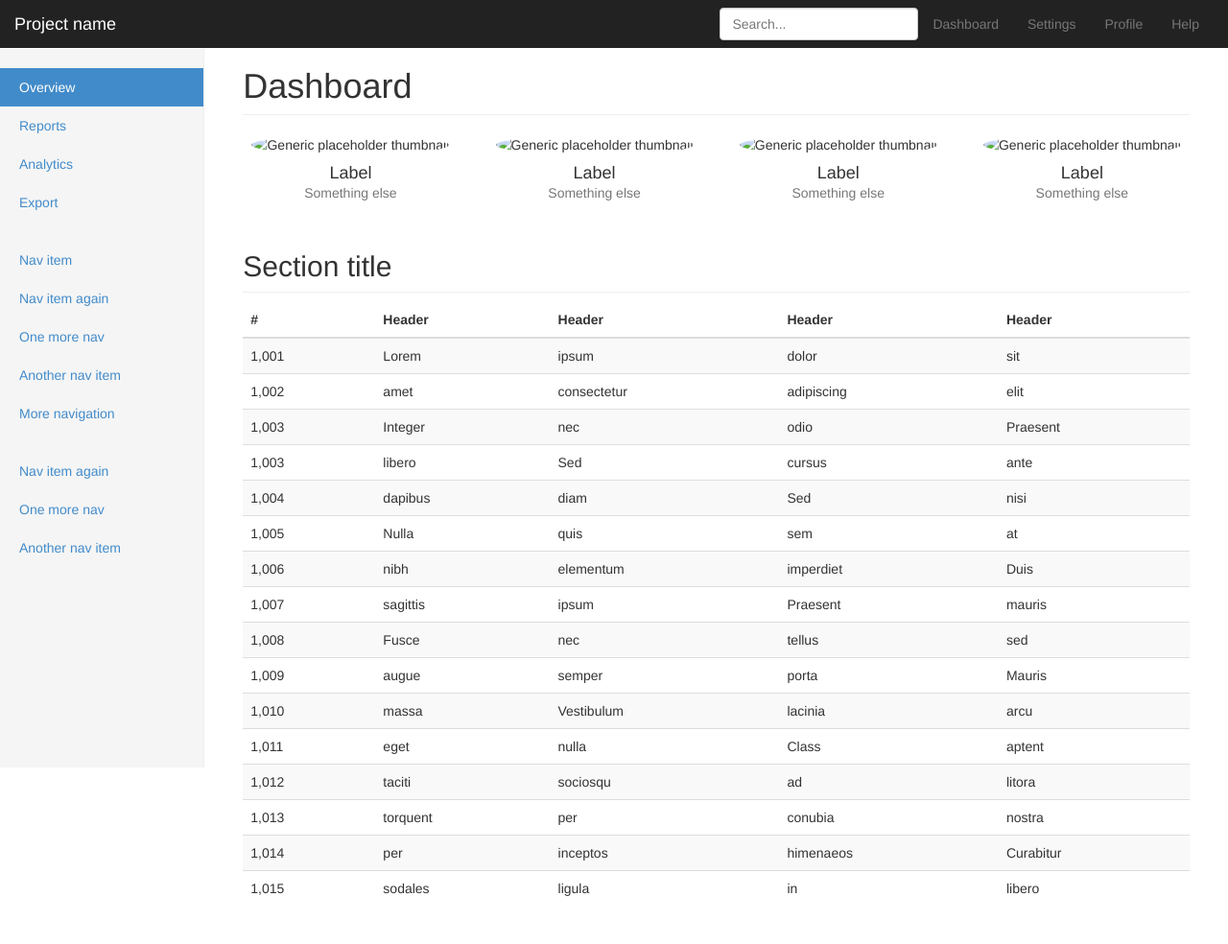
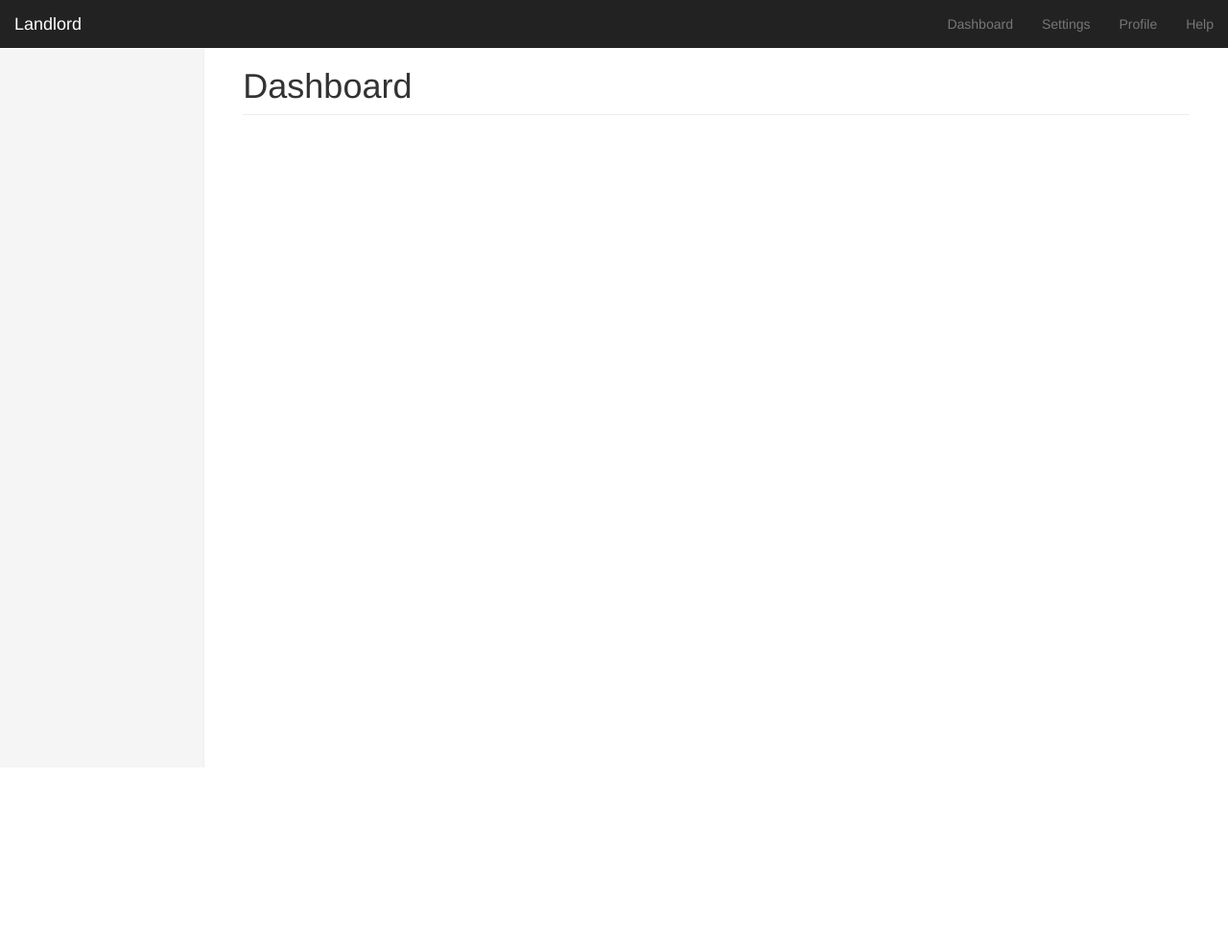
Before and after one commit to peteryao/landlord, a Django app: template templates/core/base.html in a window 1280 px wide. Shown: the whole page at 96% size. After the commit the page ends 800 px from the top, so only its background shows below. Run offline with Django 3.2, Linux system fonts and the light colour scheme; the template is opened without the code that fills it, so the values that code supplies are empty; some libraries are stand-ins or nearby versions.

Commit message:
Updated base/management templates

```diff
--- a/templates/core/base.html
+++ b/templates/core/base.html
@@ -39,7 +39,7 @@
             <span class="icon-bar"></span>
             <span class="icon-bar"></span>
           </button>
-          <a class="navbar-brand" href="#">Project name</a>
+          <a class="navbar-brand" href="#">Landlord</a>
         </div>
         <div class="navbar-collapse collapse">
           <ul class="nav navbar-nav navbar-right">
@@ -48,9 +48,6 @@
             <li><a href="#">Profile</a></li>
             <li><a href="#">Help</a></li>
           </ul>
-          <form class="navbar-form navbar-right">
-            <input type="text" class="form-control" placeholder="Search...">
-          </form>
         </div>
       </div>
     </div>
@@ -58,179 +55,12 @@
     <div class="container-fluid">
       <div class="row">
         <div class="col-sm-3 col-md-2 sidebar">
-          <ul class="nav nav-sidebar">
-            <li class="active"><a href="#">Overview</a></li>
-            <li><a href="#">Reports</a></li>
-            <li><a href="#">Analytics</a></li>
-            <li><a href="#">Export</a></li>
-          </ul>
-          <ul class="nav nav-sidebar">
-            <li><a href="">Nav item</a></li>
-            <li><a href="">Nav item again</a></li>
-            <li><a href="">One more nav</a></li>
-            <li><a href="">Another nav item</a></li>
-            <li><a href="">More navigation</a></li>
-          </ul>
-          <ul class="nav nav-sidebar">
-            <li><a href="">Nav item again</a></li>
-            <li><a href="">One more nav</a></li>
-            <li><a href="">Another nav item</a></li>
-          </ul>
+        {% block sidebar %}{% endblock sidebar %}
         </div>
+
         <div class="col-sm-9 col-sm-offset-3 col-md-10 col-md-offset-2 main">
           <h1 class="page-header">Dashboard</h1>
-
-          <div class="row placeholders">
-            <div class="col-xs-6 col-sm-3 placeholder">
-              <img data-src="{{ STATIC_URL }}js/holder.js/200x200/auto/sky" class="img-responsive" alt="Generic placeholder thumbnail">
-              <h4>Label</h4>
-              <span class="text-muted">Something else</span>
-            </div>
-            <div class="col-xs-6 col-sm-3 placeholder">
-              <img data-src="holder.js/200x200/auto/vine" class="img-responsive" alt="Generic placeholder thumbnail">
-              <h4>Label</h4>
-              <span class="text-muted">Something else</span>
-            </div>
-            <div class="col-xs-6 col-sm-3 placeholder">
-              <img data-src="{{ STATIC_URL }}js/holder.js/200x200/auto/sky" class="img-responsive" alt="Generic placeholder thumbnail">
-              <h4>Label</h4>
-              <span class="text-muted">Something else</span>
-            </div>
-            <div class="col-xs-6 col-sm-3 placeholder">
-              <img data-src="{{ STATIC_URL }}js/holder.js/200x200/auto/vine" class="img-responsive" alt="Generic placeholder thumbnail">
-              <h4>Label</h4>
-              <span class="text-muted">Something else</span>
-            </div>
-          </div>
-
-          <h2 class="sub-header">Section title</h2>
-          <div class="table-responsive">
-            <table class="table table-striped">
-              <thead>
-                <tr>
-                  <th>#</th>
-                  <th>Header</th>
-                  <th>Header</th>
-                  <th>Header</th>
-                  <th>Header</th>
-                </tr>
-              </thead>
-              <tbody>
-                <tr>
-                  <td>1,001</td>
-                  <td>Lorem</td>
-                  <td>ipsum</td>
-                  <td>dolor</td>
-                  <td>sit</td>
-                </tr>
-                <tr>
-                  <td>1,002</td>
-                  <td>amet</td>
-                  <td>consectetur</td>
-                  <td>adipiscing</td>
-                  <td>elit</td>
-                </tr>
-                <tr>
-                  <td>1,003</td>
-                  <td>Integer</td>
-                  <td>nec</td>
-                  <td>odio</td>
-                  <td>Praesent</td>
-                </tr>
-                <tr>
-                  <td>1,003</td>
-                  <td>libero</td>
-                  <td>Sed</td>
-                  <td>cursus</td>
-                  <td>ante</td>
-                </tr>
-                <tr>
-                  <td>1,004</td>
-                  <td>dapibus</td>
-                  <td>diam</td>
-                  <td>Sed</td>
-                  <td>nisi</td>
-                </tr>
-                <tr>
-                  <td>1,005</td>
-                  <td>Nulla</td>
-                  <td>quis</td>
-                  <td>sem</td>
-                  <td>at</td>
-                </tr>
-                <tr>
-                  <td>1,006</td>
-                  <td>nibh</td>
-                  <td>elementum</td>
-                  <td>imperdiet</td>
-                  <td>Duis</td>
-                </tr>
-                <tr>
-                  <td>1,007</td>
-                  <td>sagittis</td>
-                  <td>ipsum</td>
-                  <td>Praesent</td>
-                  <td>mauris</td>
-                </tr>
-                <tr>
-                  <td>1,008</td>
-                  <td>Fusce</td>
-                  <td>nec</td>
-                  <td>tellus</td>
-                  <td>sed</td>
-                </tr>
-                <tr>
-                  <td>1,009</td>
-                  <td>augue</td>
-                  <td>semper</td>
-                  <td>porta</td>
-                  <td>Mauris</td>
-                </tr>
-                <tr>
-                  <td>1,010</td>
-                  <td>massa</td>
-                  <td>Vestibulum</td>
-                  <td>lacinia</td>
-                  <td>arcu</td>
-                </tr>
-                <tr>
-                  <td>1,011</td>
-                  <td>eget</td>
-                  <td>nulla</td>
-                  <td>Class</td>
-                  <td>aptent</td>
-                </tr>
-                <tr>
-                  <td>1,012</td>
-                  <td>taciti</td>
-                  <td>sociosqu</td>
-                  <td>ad</td>
-                  <td>litora</td>
-                </tr>
-                <tr>
-                  <td>1,013</td>
-                  <td>torquent</td>
-                  <td>per</td>
-                  <td>conubia</td>
-                  <td>nostra</td>
-                </tr>
-                <tr>
-                  <td>1,014</td>
-                  <td>per</td>
-                  <td>inceptos</td>
-                  <td>himenaeos</td>
-                  <td>Curabitur</td>
-                </tr>
-                <tr>
-                  <td>1,015</td>
-                  <td>sodales</td>
-                  <td>ligula</td>
-                  <td>in</td>
-                  <td>libero</td>
-                </tr>
-              </tbody>
-            </table>
-          </div>
+          {% block content %}{% endblock content %}
         </div>
       </div>
     </div>
```
Also changed, not shown: core/views.py (+9 -1 lines), templates/mgmt/index.html (added, +13 -0 lines), mgmt/urls.py (added).
